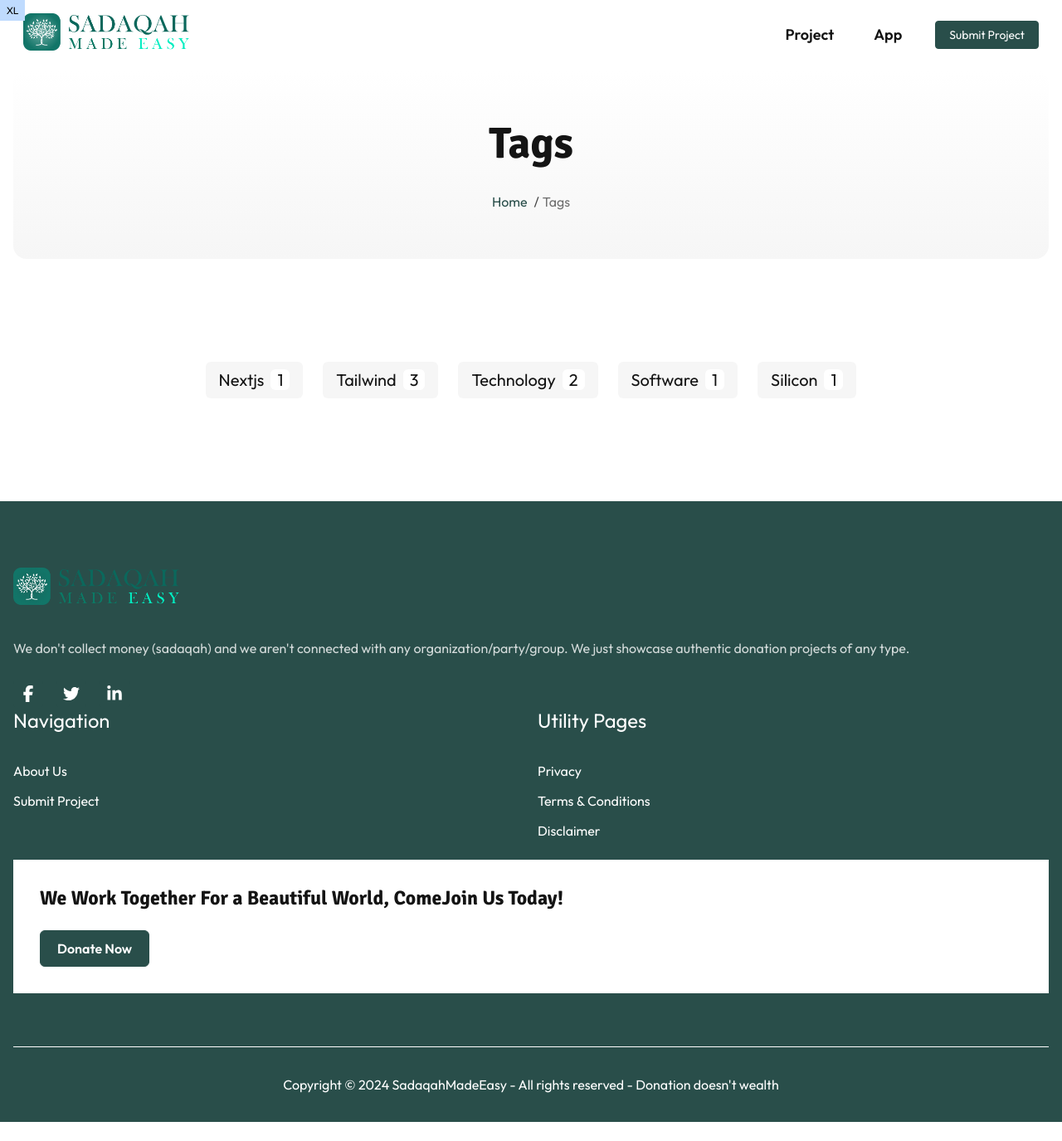
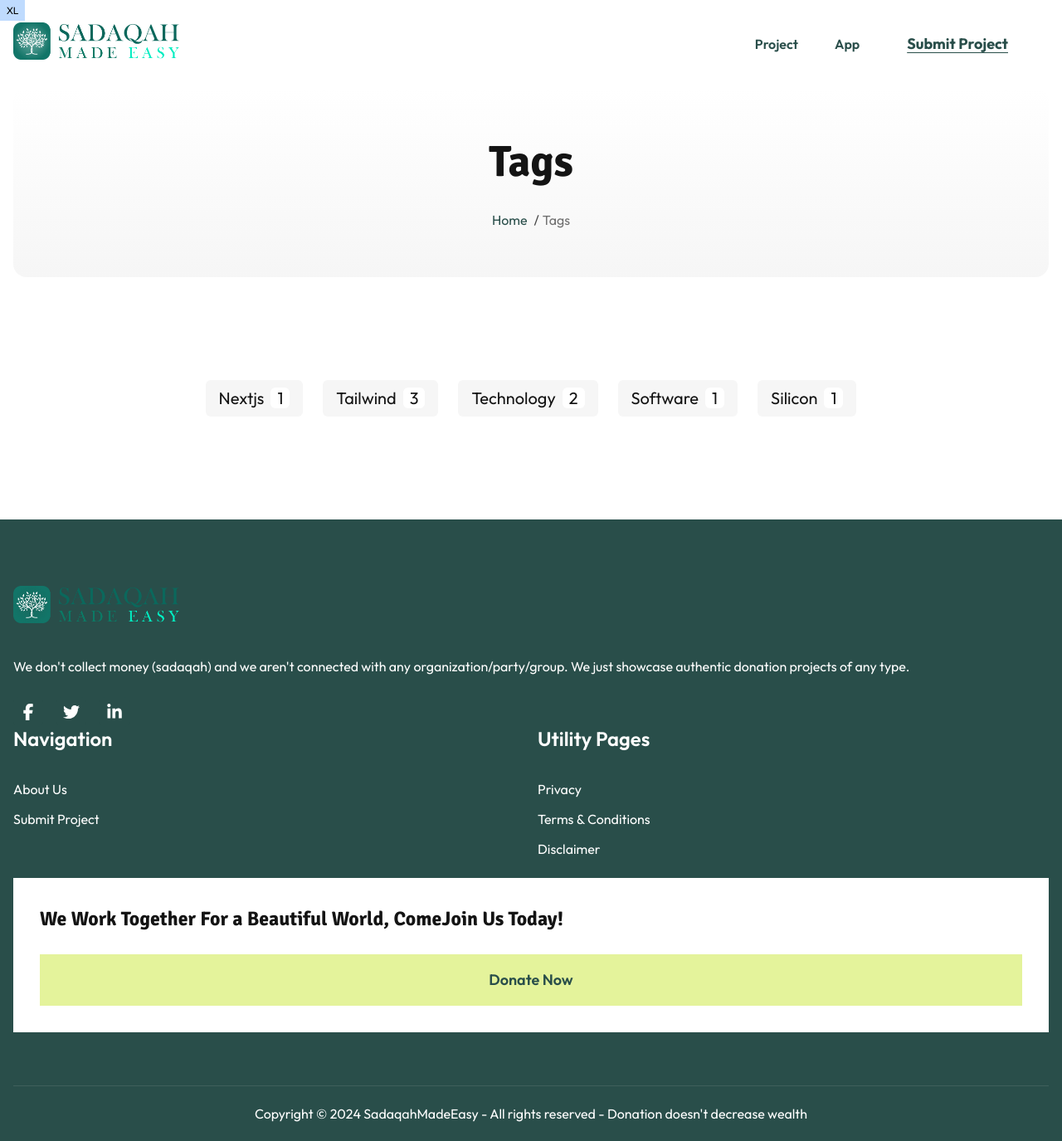
Before and after one commit to sadaqah-made-easy/sadaqah-made-easy-website, a Next.js app: page /tags in a window 1280 px wide. Shown: the whole page at 83% size. Before the commit the page ends 1352 px from the top, so only its background shows below. Built offline with nearby package versions, Linux system fonts and the light colour scheme; what tailwind-bootstrap-grid would draw is missing.

Commit message:
started working with header&footer - Relates #16

```diff
--- a/src/config/config.json
+++ b/src/config/config.json
@@ -23,7 +23,7 @@
   },
   "params": {
     "contact_form_action": "#",
-    "copyright": "Copyright © 2024 SadaqahMadeEasy - All rights reserved - Donation doesn't wealth",
+    "copyright": "Copyright © 2024 SadaqahMadeEasy - All rights reserved - Donation doesn't decrease wealth",
     "footer_description": "We don't collect money (sadaqah) and we aren't connected with any organization/party/group. We just showcase authentic donation projects of any type.",
     "gtag": "G-KYY79N1N2S"
   },
@@ -35,6 +35,6 @@
   "metadata": {
     "meta_author": "Themefisher",
     "meta_image": "/images/og-image.png",
-    "meta_description": "Next Boilerplate"
+    "meta_description": "Donation doesn't wealth"
   }
 }
--- a/src/config/theme.json
+++ b/src/config/theme.json
@@ -3,6 +3,7 @@
     "default": {
       "theme_color": {
         "primary": "#294E4A",
+        "secondary": "#E4F39B",
         "body": "#fff",
         "border": "#eaeaea",
         "theme_light": "#f6f6f6",
--- a/src/layouts/partials/Footer.tsx
+++ b/src/layouts/partials/Footer.tsx
@@ -1,4 +1,4 @@
-"use client"
+"use client";
 
 import Logo from "@/components/Logo";
 import Social from "@/components/Social";
@@ -7,10 +7,10 @@
 import social from "@/config/social.json";
 import { markdownify } from "@/lib/utils/textConverter";
 import { TMenuItem } from "@/types";
-import gsap from 'gsap';
-import { ScrollTrigger } from 'gsap/ScrollTrigger';
-import { usePathname } from 'next/navigation';
-import { useEffect, useRef } from 'react';
+import gsap from "gsap";
+import { ScrollTrigger } from "gsap/ScrollTrigger";
+import { usePathname } from "next/navigation";
+import { useEffect, useMemo, useRef } from "react";
 
 gsap.registerPlugin(ScrollTrigger);
 
@@ -19,106 +19,102 @@
   const bgRef = useRef(null);
   const pathname = usePathname();
 
+  const filteredMenu = useMemo(
+    () => Object.entries(menu).filter(([key]) => key !== "main"),
+    [],
+  );
+
+  const setupAnimation = (footer: HTMLElement, bg: HTMLElement) => {
+    gsap.set(bg, {
+      width: "100%",
+      position: "absolute",
+      top: 0,
+      left: "50%",
+      transform: "translateX(-50%)",
+      height: "100%",
+      backgroundColor: "#294E4A",
+      maxWidth: "1320px",
+    });
+
+    gsap.to(bg, {
+      maxWidth: "100vw",
+      scrollTrigger: {
+        trigger: footer,
+        start: "top bottom-=100",
+        end: "bottom bottom",
+        scrub: true,
+        invalidateOnRefresh: true,
+      },
+    });
+  };
+
   useEffect(() => {
-    const initAnimation = () => {
-      const footer = footerRef.current;
-      const bg = bgRef.current;
+    const footer = footerRef.current;
+    const bg = bgRef.current;
 
-      if (!footer || !bg) return;
+    if (!footer || !bg) return;
 
-      ScrollTrigger.getAll().forEach(trigger => {
-        if (trigger.vars.trigger === footer) {
-          trigger.kill();
-        }
-      });
+    ScrollTrigger.getAll().forEach((trigger) => {
+      if (trigger.vars.trigger === footer) trigger.kill();
+    });
 
-      gsap.set(bg, {
-        width: '100%',
-        position: 'absolute',
-        top: 0,
-        left: '50%',
-        transform: 'translateX(-50%)',
-        height: '100%',
-        backgroundColor: '#294E4A',
-        maxWidth: '1320px',
-      });
-
-      // Create new animation
-      gsap.to(bg, {
-        maxWidth: '100vw',
-        scrollTrigger: {
-          trigger: footer,
-          start: 'top bottom-=100',
-          end: 'bottom bottom',
-          scrub: true,
-          invalidateOnRefresh: true, // Recalculate on page resize
-          markers: false // Set to true for debugging
-        },
-      });
-    };
-
-    // Small delay to ensure DOM is ready after route change
-    const timer = setTimeout(() => {
-      initAnimation();
-    }, 100);
-
-    // Refresh ScrollTrigger when the route changes
+    const timeoutId = setTimeout(() => setupAnimation(footer, bg), 100);
     ScrollTrigger.refresh();
 
-    // Clean up
     return () => {
-      clearTimeout(timer);
-      ScrollTrigger.getAll().forEach(trigger => trigger.kill());
+      clearTimeout(timeoutId);
+      ScrollTrigger.getAll().forEach((trigger) => trigger.kill());
     };
   }, [pathname]);
+
+  const renderMenuItem = (item: TMenuItem, index: number) => (
+    <li key={index}>
+      <a
+        className="flex items-center gap-2 text-white transition-all hover:text-secondary"
+        href={item.url}
+      >
+        {item.name}
+      </a>
+    </li>
+  );
+
+  const renderMenuSection = ([sectionTitle, items]: [string, TMenuItem[]]) => (
+    <div className="mb-10 break-inside-avoid" key={sectionTitle}>
+      <h5 className="mb-8 text-white font-primary font-semibold">
+        {sectionTitle.charAt(0).toUpperCase() + sectionTitle.slice(1)}
+      </h5>
+      <ul className="space-y-2.5">{items.map(renderMenuItem)}</ul>
+    </div>
+  );
 
   return (
     <footer ref={footerRef} className="relative">
       <div ref={bgRef} />
       <div className="container relative">
         <div className="section-sm pb-16">
-          <div className="row justify-center">
-            <div className="mb-8 text-center lg:col-3 lg:mb-0 lg:text-left">
+          <div className="row max-lg:justify-center g-4">
+            <div className="mb-8 text-center lg:col-4 lg:mb-0 lg:text-left">
               <Logo src={config.site.logo} />
               <p
-                className="mt-8 mb-6 text-white/80 text-balance"
-                dangerouslySetInnerHTML={markdownify(config.params.footer_description)}
+                className="mt-8 mb-6 text-white text-balance"
+                dangerouslySetInnerHTML={markdownify(
+                  config.params.footer_description,
+                )}
               />
               <Social source={social.main} className="social-icons" />
             </div>
 
-            <div className="col-8 lg:col-5 columns-2">
-              {
-                Object.entries(menu)
-                  .filter(([key]) => key !== "main")
-                  .map(([sectionTitle, items]) => (
-                    <div className="mb-10 break-inside-avoid" key={sectionTitle}>
-                      <h5 className="mb-8 text-white font-primary font-medium">
-                        {sectionTitle.charAt(0).toUpperCase() +
-                          sectionTitle.slice(1)}
-                      </h5>
-                      <ul className="space-y-2.5">
-                        {items.map((item: TMenuItem, index: number) => (
-                          <li key={index}>
-                            <a
-                              className="flex items-center gap-2 text-white transition-all hover:underline"
-                              href={item.url}
-                            >
-                              {item.name}
-                            </a>
-                          </li>
-                        ))}
-                      </ul>
-                    </div>
-                  ))
-              }
+            <div className="col-8 lg:col-4 columns-2 lg:ml-auto">
+              {filteredMenu.map(renderMenuSection)}
             </div>
 
-            <div className="col-6 lg:col-3">
+            <div className="col-8 md:col-6 lg:col-3 lg:ml-auto max-lg:mb-10">
               <div className="bg-white p-8">
-                <h5 className="mb-6">We Work Together For a Beautiful World, ComeJoin Us Today!</h5>
-                <a href="#!" className="btn btn-primary">
-                  <div className="primary-button-text">Donate Now</div>
+                <h5 className="mb-6 leading-9">
+                  We Work Together For a Beautiful World, ComeJoin Us Today!
+                </h5>
+                <a href="#!" className="btn btn-secondary text-lg w-full py-4">
+                  Donate Now
                 </a>
               </div>
             </div>
@@ -126,7 +122,7 @@
         </div>
 
         <p
-          className="border-t border-white py-8 text-white text-center [&>a]:underline"
+          className="border-t border-white/10 py-5 text-white text-center [&>a]:underline"
           dangerouslySetInnerHTML={markdownify(config.params.copyright)}
         />
       </div>
--- a/src/layouts/partials/Header.tsx
+++ b/src/layouts/partials/Header.tsx
@@ -3,66 +3,115 @@
 import Logo from "@/components/Logo";
 import config from "@/config/config.json";
 import menu from "@/config/menu.json";
+import { INavigationLink } from "@/types";
+import { gsap } from "gsap";
+import { ScrollTrigger } from "gsap/ScrollTrigger";
 import Link from "next/link";
 import { usePathname } from "next/navigation";
-import React, { useEffect, useState } from "react";
+import React, { useEffect, useRef } from "react";
 
-//  child navigation link interface
-export interface IChildNavigationLink {
-  name: string;
-  url: string;
-}
-
-// navigation link interface
-export interface INavigationLink {
-  name: string;
-  url: string;
-  hasChildren?: boolean;
-  children?: IChildNavigationLink[];
-}
+gsap.registerPlugin(ScrollTrigger);
 
 const Header = () => {
-  const [isScrolled, setIsScrolled] = useState(false);
+  const headerRef = useRef(null);
+  const navMenuRef = useRef(null);
+  const logoRef = useRef(null);
+  const buttonRef = useRef(null);
 
-  const defaultLogoSrc = config.site.logo;
-  const scrolledLogoSrc = config.site.logo_scrolled;
-
-  // distructuring the main menu from menu object
   const { main }: { main: INavigationLink[] } = menu;
   const { navigation_button, settings } = config;
-  // get current path
   const pathname = usePathname();
 
-  // scroll to top on route change
   useEffect(() => {
-    window.scroll(0, 0);
+    window.scrollTo(0, 0);
   }, [pathname]);
 
-  // Toggle background, shadow, and logo source on scroll
   useEffect(() => {
-    const handleScroll = () => {
-      setIsScrolled(window.scrollY > 0);
+    const header = headerRef.current;
+    const navMenu = navMenuRef.current;
+    const logo = logoRef.current;
+    const button = buttonRef.current;
+
+    const updateStyles = (progress: number) => {
+      const isSmallScreen = window.innerWidth <= 1024;
+      const bgOpacity = Math.min(progress * 1.5, 1);
+      const yOffset = isSmallScreen ? 0 : Math.min(progress * 20, 20);
+      const shadowOpacity = Math.min(progress * 0.1, 0.1);
+      const scale = 1 - progress * 0.1;
+      const fontSize = 1.125 - progress * 0.125;
+      const paddingY = 1 - progress * 0.5;
+      const paddingX = 1.75 - progress * 0.75;
+
+      gsap.to(header, {
+        backgroundColor: `rgba(255, 255, 255, ${bgOpacity})`,
+        boxShadow: `0 0px 30px 5px rgba(0, 0, 0, ${shadowOpacity})`,
+        y: yOffset,
+        duration: 0.2,
+        ease: "power1.out",
+      });
+
+      if (!isSmallScreen) {
+        gsap.to(navMenu, {
+          padding: `${paddingY}rem ${paddingX}rem`,
+          duration: 0.2,
+        });
+      }
+
+      gsap.to(logo, { scale, duration: 0.2 });
+      gsap.to(button, { fontSize: `${fontSize}rem`, duration: 0.2 });
     };
 
-    window.addEventListener("scroll", handleScroll);
-    return () => window.removeEventListener("scroll", handleScroll);
+    const scrollTrigger = ScrollTrigger.create({
+      start: "top top",
+      end: "top+=500",
+      onUpdate: (self) => updateStyles(self.progress),
+    });
+
+    return () => scrollTrigger.kill();
   }, []);
+
+  const toggleMenu = (isOpen: boolean) => {
+    const navMenu = navMenuRef.current;
+    const tl = gsap.timeline();
+
+    if (isOpen) {
+      tl.set(navMenu, { display: "block" }).fromTo(
+        navMenu,
+        { y: -20, opacity: 0 },
+        { y: 0, opacity: 1, duration: 0.4, ease: "power2.out" },
+      );
+    } else {
+      tl.to(navMenu, {
+        y: -20,
+        opacity: 0,
+        duration: 0.4,
+        ease: "power2.in",
+      }).set(navMenu, { display: "none" });
+    }
+  };
+
+  const isActive = (url: string) => pathname === url || pathname === `${url}/`;
 
   return (
     <header
-      className={`header z-50 ${
-        isScrolled
-          ? "bg-white shadow-md transition duration-300"
-          : "bg-transparent transition duration-300"
-      } ${settings.sticky_header && "sticky top-0"}`}
+      className={`header z-50 ${settings.sticky_header ? "sticky top-0" : ""} mx-auto bg-transparent`}
     >
-      <nav className="navbar">
-        {/* logo */}
-        <div className="order-0">
-          <Logo src={isScrolled ? scrolledLogoSrc : defaultLogoSrc} />
+      <nav
+        ref={headerRef}
+        className="navbar container relative flex flex-wrap items-center justify-between px-4 py-3"
+      >
+        {/* Logo */}
+        <div ref={logoRef} className="order-0">
+          <Logo src={config.site.logo} />
         </div>
-        {/* navbar toggler */}
-        <input id="nav-toggle" type="checkbox" className="hidden" />
+
+        {/* Navbar Toggler */}
+        <input
+          id="nav-toggle"
+          type="checkbox"
+          className="hidden"
+          onChange={(e) => toggleMenu(e.target.checked)}
+        />
         <label
           htmlFor="nav-toggle"
           className="order-3 cursor-pointer flex items-center lg:hidden text-dark lg:order-1"
@@ -87,11 +136,12 @@
             ></polygon>
           </svg>
         </label>
-        {/* /navbar toggler */}
 
+        {/* Navigation Menu */}
         <ul
           id="nav-menu"
-          className="navbar-nav order-3 hidden w-full pb-6 lg:order-1 lg:flex lg:w-auto lg:space-x-2 lg:pb-0 xl:space-x-8"
+          ref={navMenuRef}
+          className="navbar-nav order-3 hidden w-full lg:order-1 lg:flex lg:w-auto lg:pb-0 max-lg:bg-primary max-lg:absolute max-lg:top-full max-lg:left-0 max-lg:right-0"
         >
           {main.map((menu, i) => (
             <React.Fragment key={`menu-${i}`}>
@@ -99,10 +149,7 @@
                 <li className="nav-item nav-dropdown group relative">
                   <span
                     className={`nav-link inline-flex items-center ${
-                      menu.children?.map(({ url }) => url).includes(pathname) ||
-                      menu.children
-                        ?.map(({ url }) => `${url}/`)
-                        .includes(pathname)
+                      menu.children?.some((child) => isActive(child.url))
                         ? "active"
                         : ""
                     }`}
@@ -112,15 +159,13 @@
                       <path d="M9.293 12.95l.707.707L15.657 8l-1.414-1.414L10 10.828 5.757 6.586 4.343 8z" />
                     </svg>
                   </span>
-                  <ul className="nav-dropdown-list hidden group-hover:block lg:invisible lg:absolute lg:block lg:opacity-0 lg:group-hover:visible lg:group-hover:opacity-100">
+                  <ul className="nav-dropdown-list hidden group-hover:block lg:absolute lg:opacity-0 lg:group-hover:opacity-100">
                     {menu.children?.map((child, i) => (
-                      <li className="nav-dropdown-item" key={`children-${i}`}>
+                      <li key={`child-${i}`} className="nav-dropdown-item mb-2">
                         <Link
                           href={child.url}
-                          className={`nav-dropdown-link block ${
-                            (pathname === `${child.url}/` ||
-                              pathname === child.url) &&
-                            "active"
+                          className={`nav-dropdown-link block py-1 font-semibold text-dark transition hover:text-primary ${
+                            isActive(child.url) ? "active" : ""
                           }`}
                         >
                           {child.name}
@@ -133,9 +178,8 @@
                 <li className="nav-item">
                   <Link
                     href={menu.url}
-                    className={`nav-link block ${
-                      (pathname === `${menu.url}/` || pathname === menu.url) &&
-                      "active"
+                    className={`nav-link block p-3 font-semibold transition lg:px-2 lg:py-3 ${
+                      isActive(menu.url) ? "active" : ""
                     }`}
                   >
                     {menu.name}
@@ -146,10 +190,10 @@
           ))}
 
           {navigation_button.enable && (
-            <li className="inline-block my-auto">
+            <li ref={buttonRef} className="inline-block my-auto">
               <Link
-                className="btn btn-primary btn-sm font-medium"
                 href={navigation_button.link}
+                className="btn btn-outline-primary max-lg:text-white"
               >
                 {navigation_button.label}
               </Link>
--- a/src/styles/buttons.scss
+++ b/src/styles/buttons.scss
@@ -11,5 +11,9 @@
 }
 
 .btn-outline-primary {
-  @apply border-dark text-dark hover:bg-dark  bg-transparent hover:text-white;
+  @apply text-primary bg-transparent underline underline-offset-4 font-bold;
 }
+
+.btn-secondary {
+  @apply border-secondary bg-secondary text-primary hover:bg-primary hover:text-white duration-300 rounded-none text-center;
+}
--- a/src/styles/navigation.scss
+++ b/src/styles/navigation.scss
@@ -12,39 +12,38 @@
 }
 
 .header {
-  @apply bg-body py-4 px-7;
+  @apply bg-transparent;
 }
 
-// navbar items
+/* Navbar styles */
 .navbar {
   @apply relative flex flex-wrap items-center justify-between;
 }
 
 .navbar-brand {
-  @apply text-xl font-semibold text-dark;
-  image {
-    @apply max-h-full max-w-full;
-  }
+  @apply text-xl font-semibold text-dark transition-all duration-300;
 }
 
 .navbar-nav {
-  @apply text-center lg:text-left text-lg max-lg:bg-white max-lg:py-8 rounded-md max-lg:drop-shadow-md max-lg:absolute top-16;
+  @apply text-left max-lg:py-8 max-lg:drop-shadow-md;
 }
 
-// .nav-item {
-//   @apply mx-3;
-// }
-
 .nav-link {
-  @apply text-dark hover:text-primary block p-3 font-semibold transition lg:px-2 lg:py-3;
+  @apply text-white lg:text-primary block p-3 font-semibold transition lg:px-2 lg:py-3 mr-7;
 }
 
+// herobanner
+.headerBg {
+  @apply bg-[url("/images/homepage/banner-2.jpeg")] bg-cover bg-center bg-no-repeat bg-blend-overlay bg-theme-light h-[950px] lg:h-[800px] bg-fixed;
+}
+
+/* Dropdown styles */
 .nav-dropdown {
   @apply mr-0;
 }
 
 .nav-dropdown-list {
-  @apply z-10 min-w-[180px] rounded bg-body p-4 shadow;
+  @apply z-10 min-w-[180px] rounded bg-body p-4 shadow transition-all duration-300;
 }
 
 .nav-dropdown-item {
@@ -52,10 +51,18 @@
 }
 
 .nav-dropdown-link {
-  @apply block py-1 font-semibold text-dark transition hover:text-primary;
+  @apply block py-1 font-semibold text-white transition hover:text-primary;
 }
 
-// herobanner
-.headerBg {
-  @apply bg-[url("/images/homepage/banner-2.jpeg")] bg-cover bg-center bg-no-repeat bg-blend-overlay bg-theme-light h-[950px] lg:h-[800px] bg-fixed;
-}
+/* Toggle functionality */
+// input#nav-toggle:checked + label #show-button {
+//   @apply hidden;
+// }
+
+// input#nav-toggle:checked + label #hide-button {
+//   @apply block;
+// }
+
+// input#nav-toggle:checked ~ #nav-menu {
+//   @apply max-lg:block;
+// }
```
Also changed, not shown: src/types/index.d.ts (+12 -0 lines), 1 other file (tests, documents, lock files or other folders).
